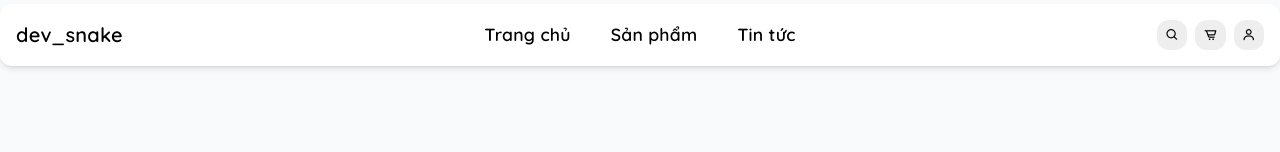
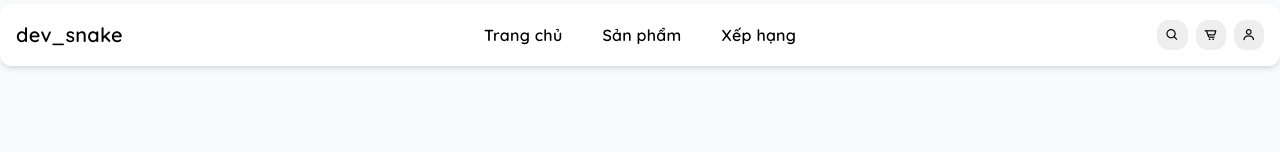
Before and after one commit to dev-snake/Angular-app, an Angular app: page /exchange-point in a window 1280 px wide. Shown: the top 152 px of the page. Built offline with nearby package versions, Linux system fonts and the light colour scheme.

Commit message:
feat : alert sold out feature

```diff
--- a/src/app/layout/home/pages/profile/exchange-point/exchange-point.component.ts
+++ b/src/app/layout/home/pages/profile/exchange-point/exchange-point.component.ts
@@ -51,9 +51,17 @@ export class ExchangePointComponent {
   exchangePoint(voucherId: string, exchangeValue: number) {
     const pointOfUser: number | any = this.user?.point;
     const voucherOfUser: any = this.user?.myVoucher;
+    console.log(this.vouchers);
     const checkExistVoucher = voucherOfUser?.includes(
       voucherOfUser.find((voucher: Voucher) => voucher._id === voucherId)
     );
+    const voucher = this.vouchers.find(
+      (voucher: Voucher) => voucher._id === voucherId
+    );
+    if (voucher?.quantityExchanged === voucher?.limitQuantity) {
+      this.toastService.showToast('Voucher đã hết', 'error');
+      return;
+    }
     if (checkExistVoucher) {
       this.toastService.showToast('Bạn đã đổi voucher này rồi', 'error');
       return;
--- a/src/app/layout/home/pages/profile/exchange-point/my-voucher/my-voucher.component.ts
+++ b/src/app/layout/home/pages/profile/exchange-point/my-voucher/my-voucher.component.ts
@@ -11,9 +11,7 @@ import { ToastService } from '../../../../../../shared/service/toast/toast.servi
 })
 export class MyVoucherComponent {
   @Input() vouchers: Voucher[] = [];
-  constructor(private toastService: ToastService) {
-    console.log(this.vouchers);
-  }
+  constructor(private toastService: ToastService) {}
   copyCode(code: string) {
     navigator.clipboard.writeText(code);
     this.toastService.showToast('Đã sao chép mã', 'success');
--- a/src/app/shared/components/header/header.component.html
+++ b/src/app/shared/components/header/header.component.html
@@ -5,15 +5,17 @@
 
   <ul class="hidden md:flex gap-2">
     <li>
-      <a routerLink="" class="p-4 text-[1.1rem] font-semibold">Trang chủ</a>
+      <a routerLink="" class="p-4 text-[1rem] font-semibold">Trang chủ</a>
     </li>
     <li>
-      <a routerLink="/products" class="p-4 text-[1.1rem] font-semibold"
+      <a routerLink="/products" class="p-4 text-[1rem] font-semibold"
         >Sản phẩm
       </a>
     </li>
     <li>
-      <a routerLink="/news" class="p-4 text-[1.1rem] font-semibold">Tin tức</a>
+      <a routerLink="/ranking" class="p-4 text-[1rem] font-semibold"
+        >Xếp hạng</a
+      >
     </li>
   </ul>
   <div>
```
